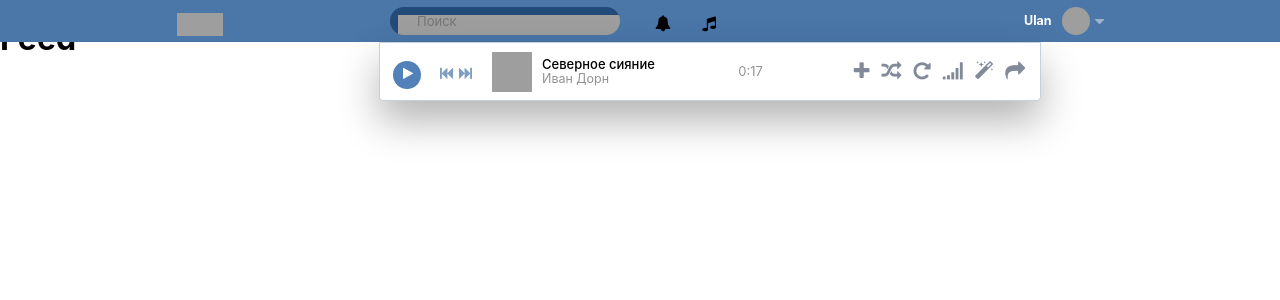
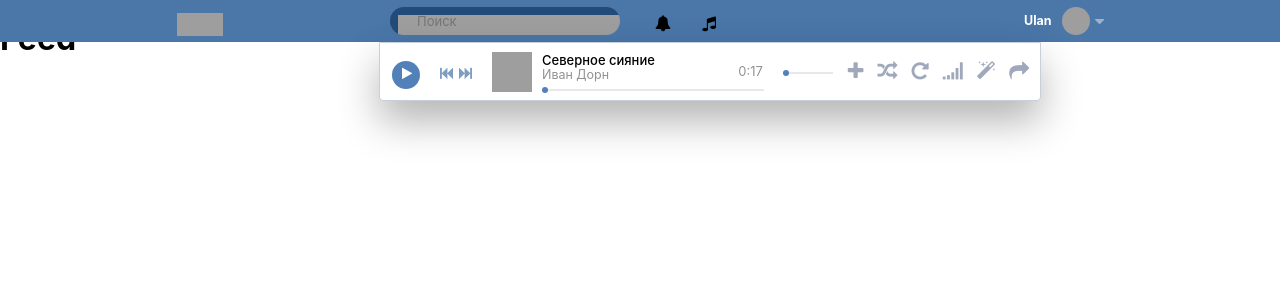
Before and after one commit to dizdostuk/vk-clone, a React (Create React App) app: page / in a window 1280 px wide. Shown: the top 300 px of the page. Built offline with nearby package versions, Linux system fonts and the light colour scheme; grey boxes are pictures that could not be loaded.

Commit message:
Ended current music nav, not content!

```diff
--- a/src/components/navbar.css
+++ b/src/components/navbar.css
@@ -333,12 +333,16 @@ span.nav-notify-header_label_urpage {
   background: none;
   border: none;
   font-size: 20px;
+  outline: none;
 }
 .nav-music-current-player button i {
-  color: #828a99;
+  color: #a0a9bb;
+  margin-right: 2px;
+
 }
 .nav-music-current-player button i:hover {
   cursor: pointer;
+  color: #767d8a;
 }
 .nav-music-current-player button > .fa-play {
   width: 28px;
@@ -398,10 +402,45 @@ span.nav-notify-header_label_urpage {
 .nav-music-current-player_track_duration {
   font-size: 13px;
   color: #939393;
-  margin-top: 7px;
+  margin-top: 11px;
   margin-left: -30px;
 }
-
+/*Music Volume*/
+.nav-music-current-player_track_volume {
+  width: 50px;
+  float: right;
+  margin-top: -10px;
+  margin-right: 7px;
+}
+.volume_slider-slide {
+  height: 2px;
+  background-color: #e7e8ec;
+}
+.volume_slider-slide_amount,
+.track_slider-slide_amount {
+  height: 2px;
+  top: auto;
+  bottom: 0;
+}
+.volume_slider-slide_handler,
+.track_slider-slide_handler {
+  height: 6px;
+  width: 6px;
+  background-color: #5181b8;
+  margin-top: -4px;
+  border-radius: 50%;
+}
+/* Music slider */
+.nav-music-current-player_track_slider {
+  padding: 0 76px 0 10px;
+  margin-top: 7px;
+  margin-left: -10px;
+}
+.track_slider-slide {
+  width: 100%;
+  height: 2px;
+  background-color: #e7e8ec;
+}
 
 
 
--- a/src/components/navbar.jsx
+++ b/src/components/navbar.jsx
@@ -170,7 +170,6 @@ const Navbar = () => {
                   <div className="nav-music-current-player_track_wrap">
 
                     <div className="nav-music-current-player_track">
-
                       <div className="nav-music-current-player_track_info">
                         <div className="nav-music-current-player_track_song_title">
                           <span>Северное сияние</span>
@@ -180,11 +179,23 @@ const Navbar = () => {
                         </div>
                       </div>
                       <div className="nav-music-current-player_track_duration">0:17</div>
+                    </div>
 
+                    <div className="nav-music-current-player_track_volume">
+                      <div className="volume_slider-slide">
+                        <div className="volume_slider-slide_amount"></div>
+                        <div className="volume_slider-slide_handler"></div>
+                      </div>
                     </div>
-                    <div className="nav-music-current-player_track_volume"></div>
-                    <div className="nav-music-current-player_track_slider"></div>
+
+                    <div className="nav-music-current-player_track_slider">
+                      <div className="track_slider-slide">
+                        <div className="track_slider-slide_amount"></div>
+                        <div className="track_slider-slide_handler"></div>
+                      </div>
+                    </div>
                   </div>
+
                   <div className="nav-music-current-player_buttons">
                     <button><i className="i fa fa-plus"></i></button>
                     <button><i className="fa fa-random"></i></button>
```
